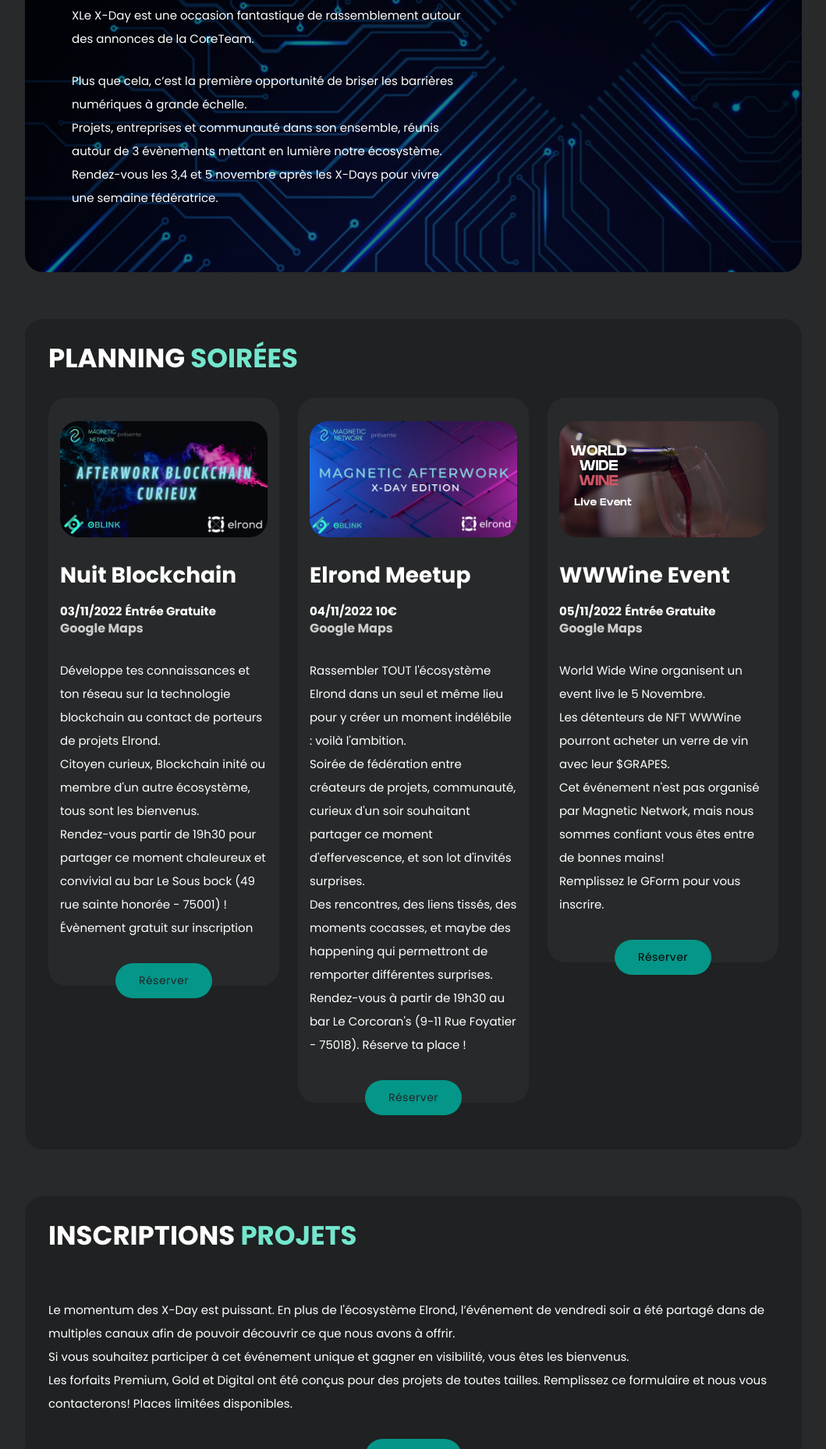
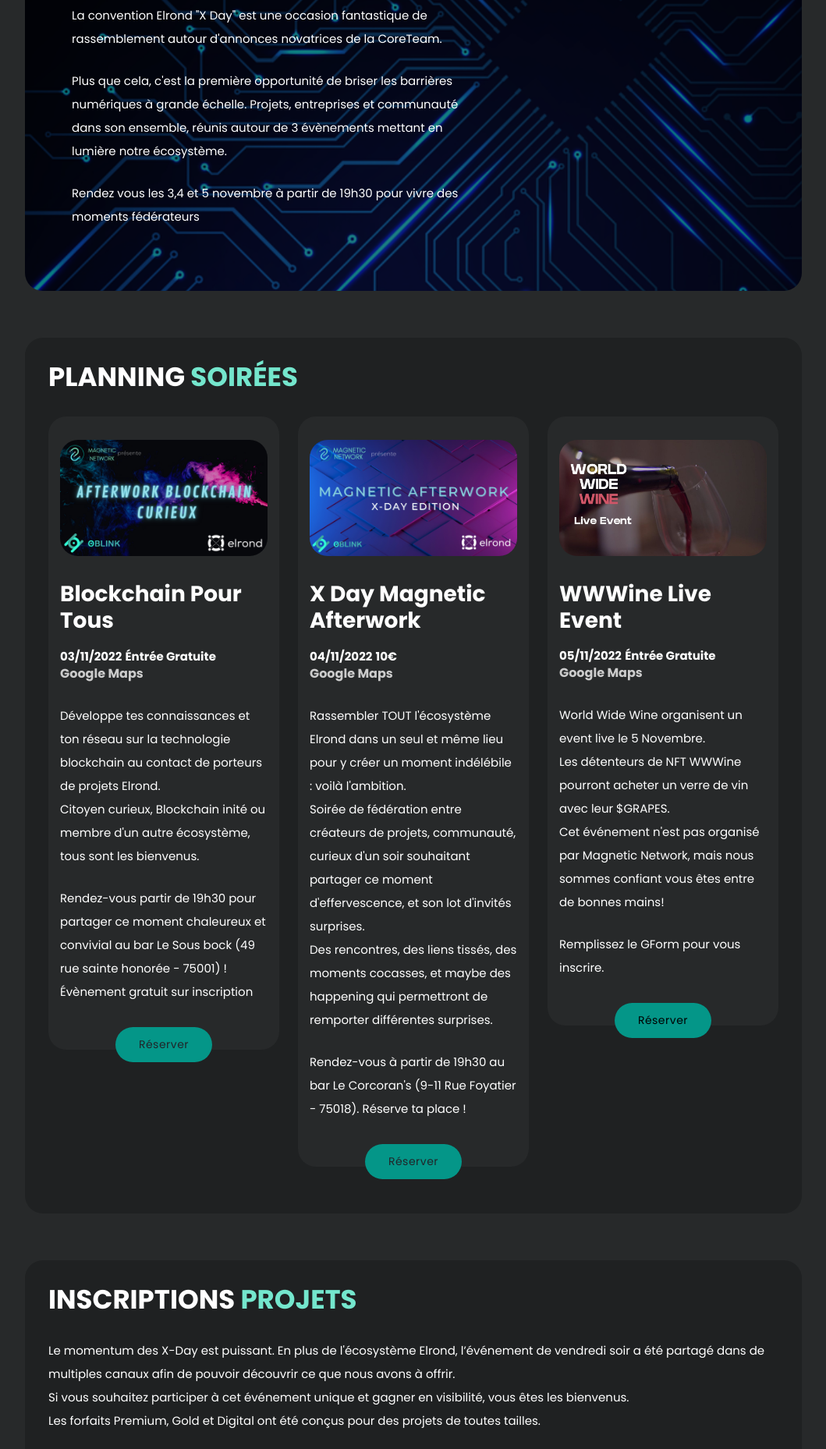
Before and after one commit to Babayaga87/template_event, a plain HTML site: page fr/index.html in a window 1280 px wide. Shown: the part 378-2236 px from the top of the page at 78% size, without its empty margins (110-1169 px from the left). Drawn offline with nearby package versions, Linux system fonts and the light colour scheme; a script that the page names is missing; files whose address does not match are found by name.

Commit message:
more typos

```diff
--- a/fr/index.html
+++ b/fr/index.html
@@ -65,11 +65,11 @@
               <div class="col-lg-7">
                 <div class="header-text">
                   <h4><em>Magnetic</em> afterwork</h4>
-                  <p>XLe X-Day est une occasion fantastique de rassemblement autour des annonces de la CoreTeam.</p>
+                  <p>La convention Elrond "X Day" est une occasion fantastique de rassemblement autour d'annonces novatrices de la CoreTeam. </p>
                   <br>
-                  <p>Plus que cela, c’est la première opportunité de briser les barrières numériques à grande échelle.</p>
-                  <p>Projets, entreprises et communauté dans son ensemble, réunis autour de 3 évènements mettant en lumière notre écosystème.</p>
-                  <p>Rendez-vous les 3,4 et 5 novembre après les X-Days pour vivre une semaine fédératrice.</p>
+                  <p>Plus que cela, c'est la première opportunité de briser les barrières numériques à grande échelle. Projets, entreprises et communauté dans son ensemble, réunis autour de 3 évènements mettant en lumière notre écosystème.</p>
+                  <br>
+                  <p>Rendez vous les 3,4 et 5 novembre à partir de 19h30 pour vivre des moments fédérateurs</p>
             </div>
               </div>
             </div>
@@ -87,12 +87,13 @@
                   <div class="col-lg-4 col-sm-6">
                     <div class="item">
                       <img style="margin-bottom: 2em;" src="../assets/images/03112022FR.png" alt="">
-                      <h3>Nuit Blockchain</h3>
+                      <h3>Blockchain Pour Tous</h3>
                       <h4>03/11/2022</h4>
                       <h4>Éntrée Gratuite</h4>
                       <h6><a href="https://goo.gl/maps/ya7n46xB4ztREja4A" target="_blank">Google Maps</a></h6>
                       <p style="padding-top: 2em;">Développe tes connaissances et ton réseau sur la technologie blockchain au contact de porteurs de projets Elrond.</p>
                       <p>Citoyen curieux, Blockchain inité ou membre d'un autre écosystème, tous sont les bienvenus.</p>
+                      <br>
                       <p>Rendez-vous partir de 19h30 pour partager ce moment chaleureux et convivial au bar Le Sous bock (49 rue sainte honorée - 75001) ! </p>
                       <p style="padding-bottom: 2em;">Évènement gratuit sur inscription</p>
                       <div class="main-button">
@@ -104,13 +105,14 @@
                   <div class="col-lg-4 col-sm-6">
                     <div class="item">
                       <img style="margin-bottom: 2em;" src="../assets/images/04112022FR.png" alt="">
-                      <h3>Elrond Meetup</h3>
+                      <h3>X Day Magnetic Afterwork</h3>
                       <h4>04/11/2022</h4>
                       <h4>10€</h4>
                       <h6><a href="https://goo.gl/maps/AkWqZB3YfWYmM9f49" target="_blank">Google Maps</a></h6>
                       <p style="padding-top: 2em;">Rassembler TOUT l'écosystème Elrond dans un seul et même lieu pour y créer un moment indélébile : voilà l'ambition.</p>
                       <p>Soirée de fédération entre créateurs de projets, communauté, curieux d'un soir souhaitant partager ce moment d'effervescence, et son lot d'invités surprises. </p>
                       <p>Des rencontres, des liens tissés, des moments cocasses, et maybe des happening qui permettront de remporter différentes surprises.</p>
+                      <br>
                       <p style="padding-bottom: 2em;">Rendez-vous à partir de 19h30 au bar Le Corcoran's (9-11 Rue Foyatier - 75018). Réserve ta place !</p>
                       <div class="main-button">
                         <a data-tf-popup="YcEpd932" data-tf-iframe-props="title=Magnetic Afterwork - X-Day Édition" data-tf-medium="snippet">Réserver</a>
@@ -121,13 +123,14 @@
                   <div class="col-lg-4 col-sm-6">
                     <div class="item">
                       <img style="margin-bottom: 2em;" src="../assets/images/05112022.png" alt="">
-                      <h3>WWWine Event</h3>
+                      <h3>WWWine Live Event</h3>
                       <h4>05/11/2022</h4>
                       <h4>Éntrée Gratuite</h4>
                       <h6><a href="https://g.page/bistrot-du-croissant?share" target="_blank">Google Maps</a></h6>
                       <p style="padding-top: 2em;">World Wide Wine organisent un event live le 5 Novembre.</p>
                       <p>Les détenteurs de NFT WWWine pourront acheter un verre de vin avec leur $GRAPES.</p>
                       <p>Cet événement n'est pas organisé par Magnetic Network, mais nous sommes confiant vous êtes entre de bonnes mains!</p>
+                      <br>
                       <p style="padding-bottom: 2em;">Remplissez le GForm pour vous inscrire.</p>
                       <div class="main-button">
                         <a href="https://docs.google.com/forms/d/e/1FAIpQLSdGvoyPNFUMEyVOqBrXfqr_sqbQtN3EBnvygF8eEWZAYKI8rA/viewform" target="_blank">Réserver</a>
@@ -145,9 +148,11 @@
             <div class="col-lg-12">
               <div class="heading-section">
                 <h4><em>INSCRIPTIONS </em>PROJETS</h4>
-                <p style="padding-top: 2em;">Le momentum des X-Day est puissant. En plus de l'écosystème Elrond, l’événement de vendredi soir a été partagé dans de multiples canaux afin de pouvoir découvrir ce que nous avons à offrir.</p>
+                <p>Le momentum des X-Day est puissant. En plus de l'écosystème Elrond, l’événement de vendredi soir a été partagé dans de multiples canaux afin de pouvoir découvrir ce que nous avons à offrir.</p>
                 <p> Si vous souhaitez participer à cet événement unique et gagner en visibilité, vous êtes les bienvenus.</p>
-                <p style="padding-bottom: 2em;">Les forfaits Premium, Gold et Digital ont été conçus pour des projets de toutes tailles. Remplissez ce formulaire et nous vous contacterons! Places limitées disponibles.</p>
+                <p>Les forfaits Premium, Gold et Digital ont été conçus pour des projets de toutes tailles. </p>
+                <br>
+                <p style="padding-bottom: 2em;">Remplissez ce formulaire et nous vous contacterons! Places limitées disponibles.</p>
               </div>
             </div>
             <div class="col-lg-12">
```
Also changed, not shown: index.html (+11 -6 lines).
